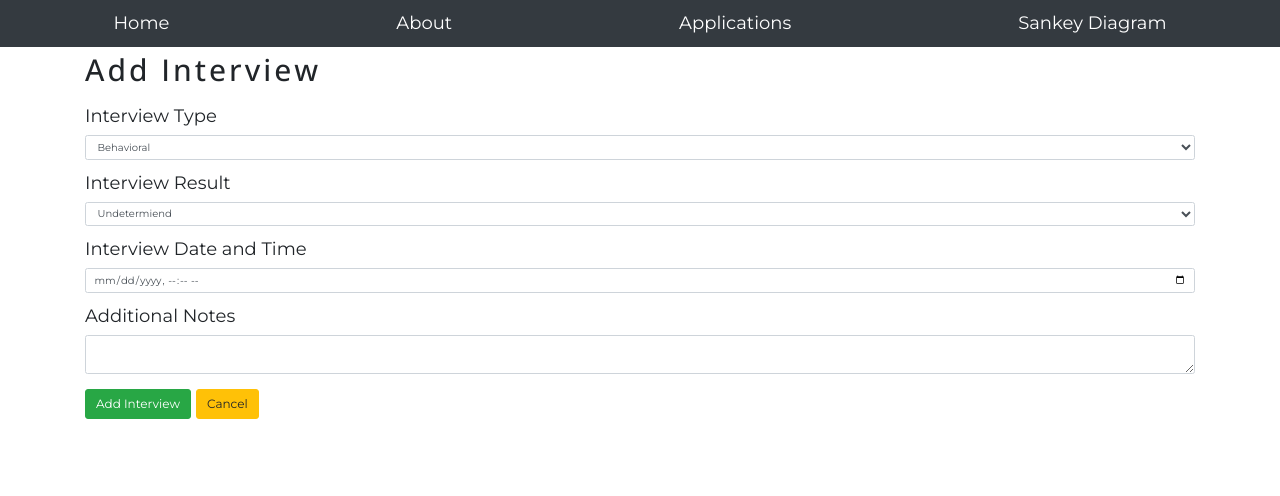
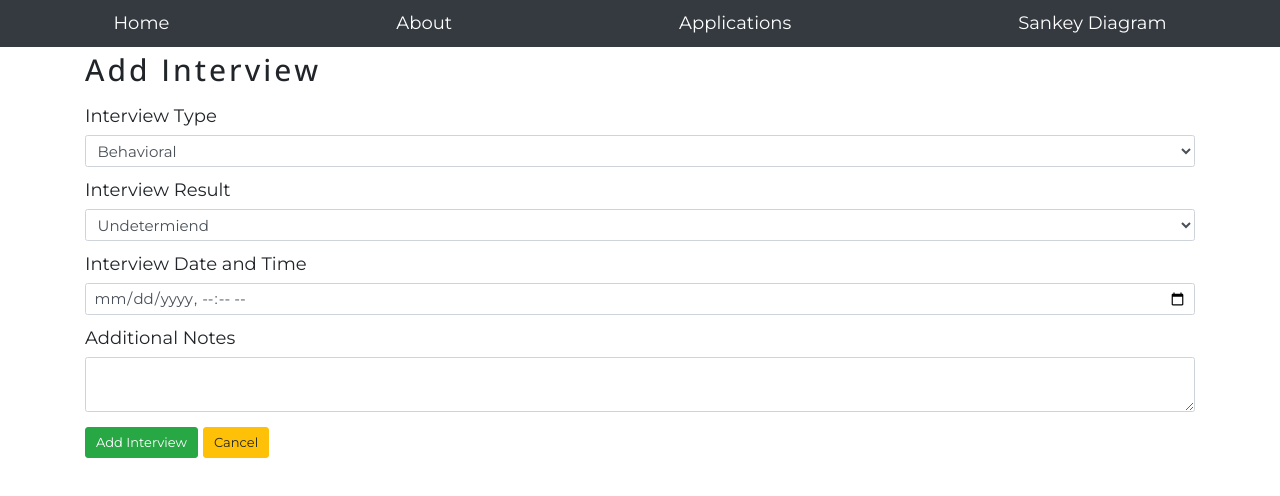
Before and after one commit to bwilkins96/capstone-rcb-talent, a React (Create React App) app in the folder client/app-tracker-ui/: page /interview/add in a window 1280 px wide. Shown: the top 496 px of the page. Built offline with nearby package versions, Linux system fonts and the light colour scheme; the HTML template or start-up script is replaced by a standard one.

Commit message:
adjusted form / button font sizes

```diff
--- a/client/app-tracker-ui/src/index.css
+++ b/client/app-tracker-ui/src/index.css
@@ -75,7 +75,11 @@ nav > a:hover {
 }
 
 .btn {
-  font-size: 1.2rem;
+  font-size: 1.3rem;
+}
+
+.form-control {
+  font-size: 1.5rem;
 }
 
 .about {
```
